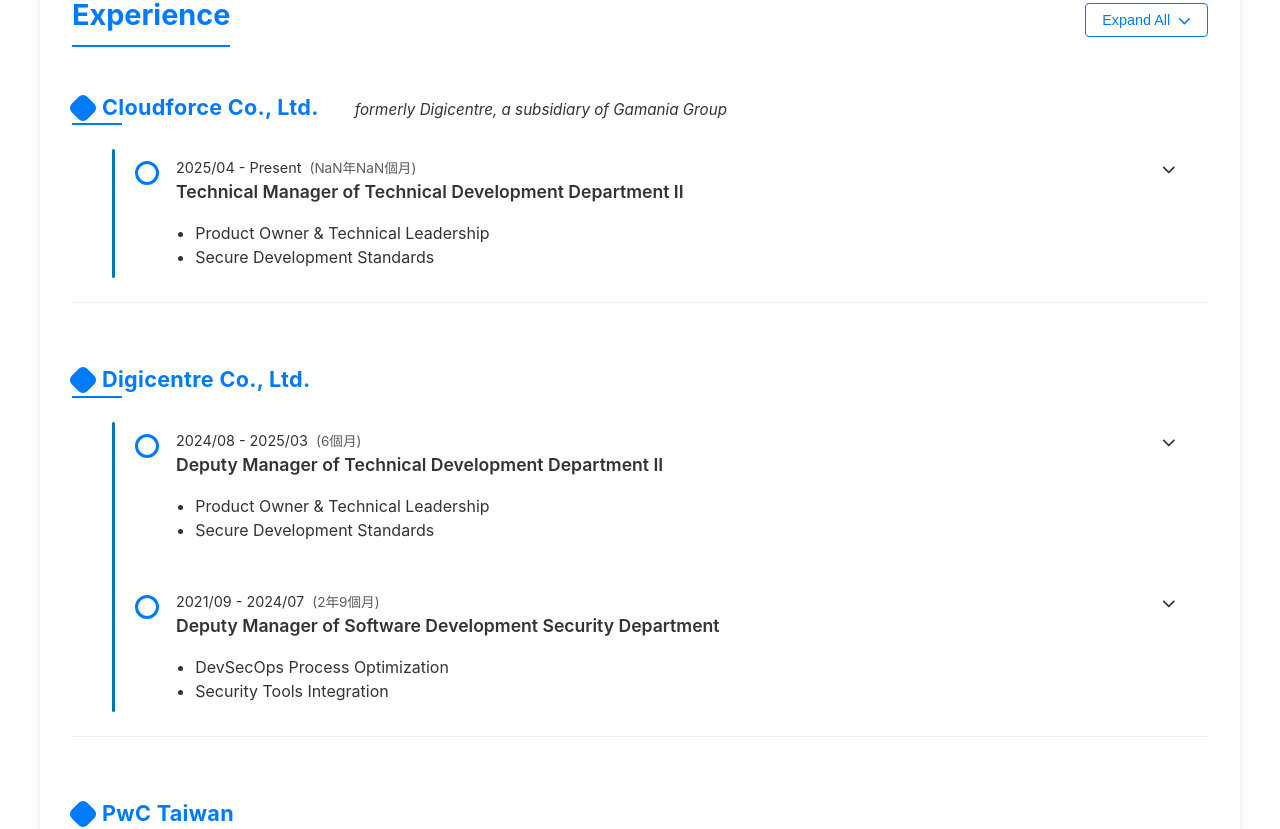
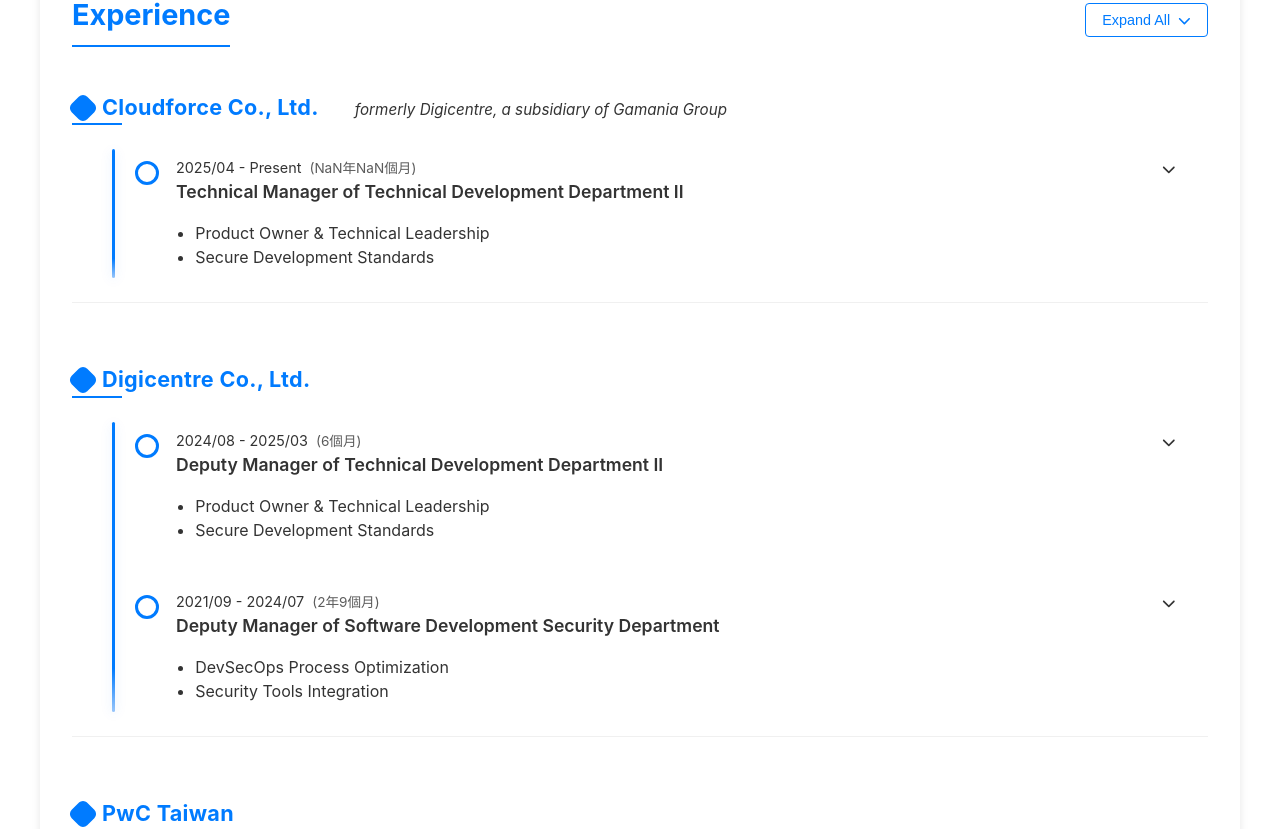
Before and after one commit to Lung-Yu/Lung-Yu.github.io, a React (Vite) app: page /#/cv in a window 1280 px wide. Shown: the part 723-1552 px from the top of the page. Built offline with nearby package versions, Linux system fonts and the light colour scheme.

Commit message:
feat: enhance vertical timeline styles with gradient background and shadow effects

```diff
--- a/src/features/cv/styles/CV.css
+++ b/src/features/cv/styles/CV.css
@@ -160,7 +160,7 @@
   padding-left: 2rem;
 }
 
-/* 垂直時間軸線 */
+/* 垂直時間軸線 - 美化版 */
 .experience-company-positions::before {
   content: '';
   position: absolute;
@@ -168,8 +168,9 @@
   bottom: 0;
   left: 0;
   width: 3px;
-  background: #0077B5;
+  background: linear-gradient(180deg, var(--color-primary), var(--color-primary) 85%, rgba(0, 112, 243, 0.4));
   border-radius: 3px;
+  box-shadow: 0 2px 12px rgba(0, 112, 243, 0.15);
   z-index: 1;
 }
 
```
